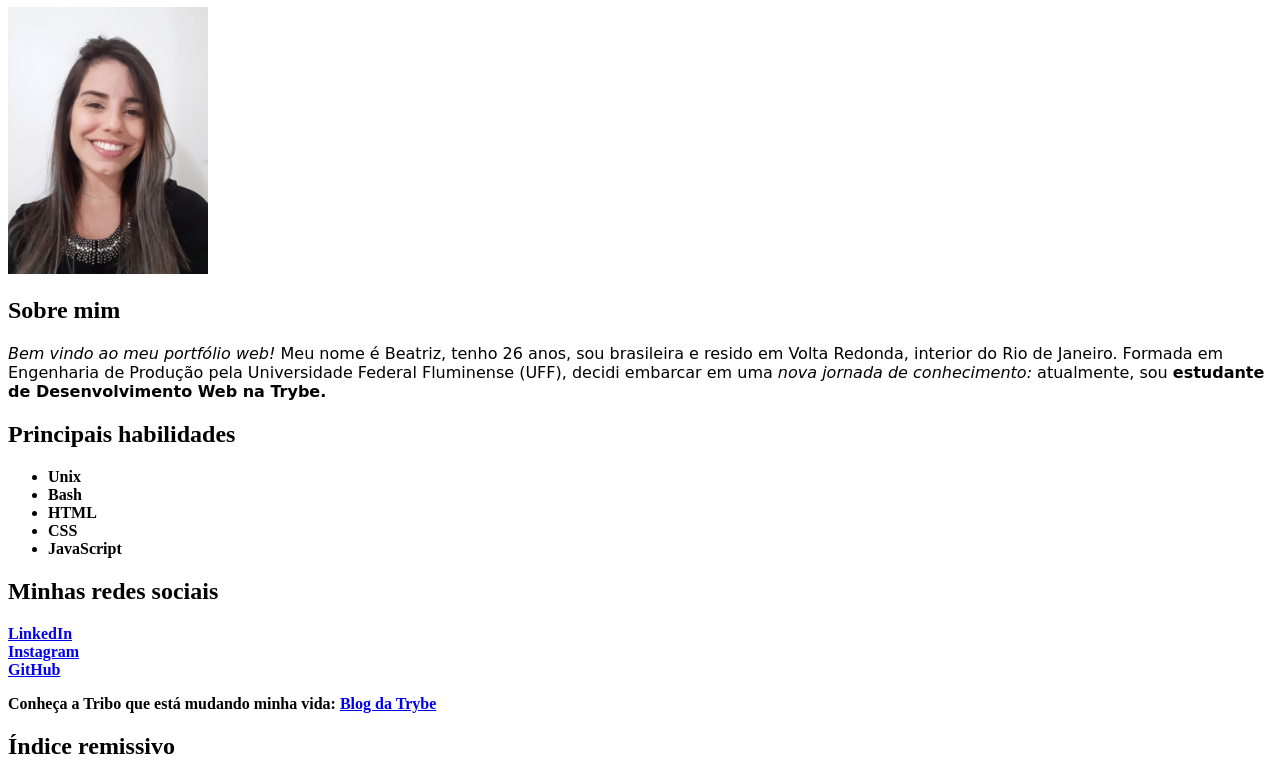
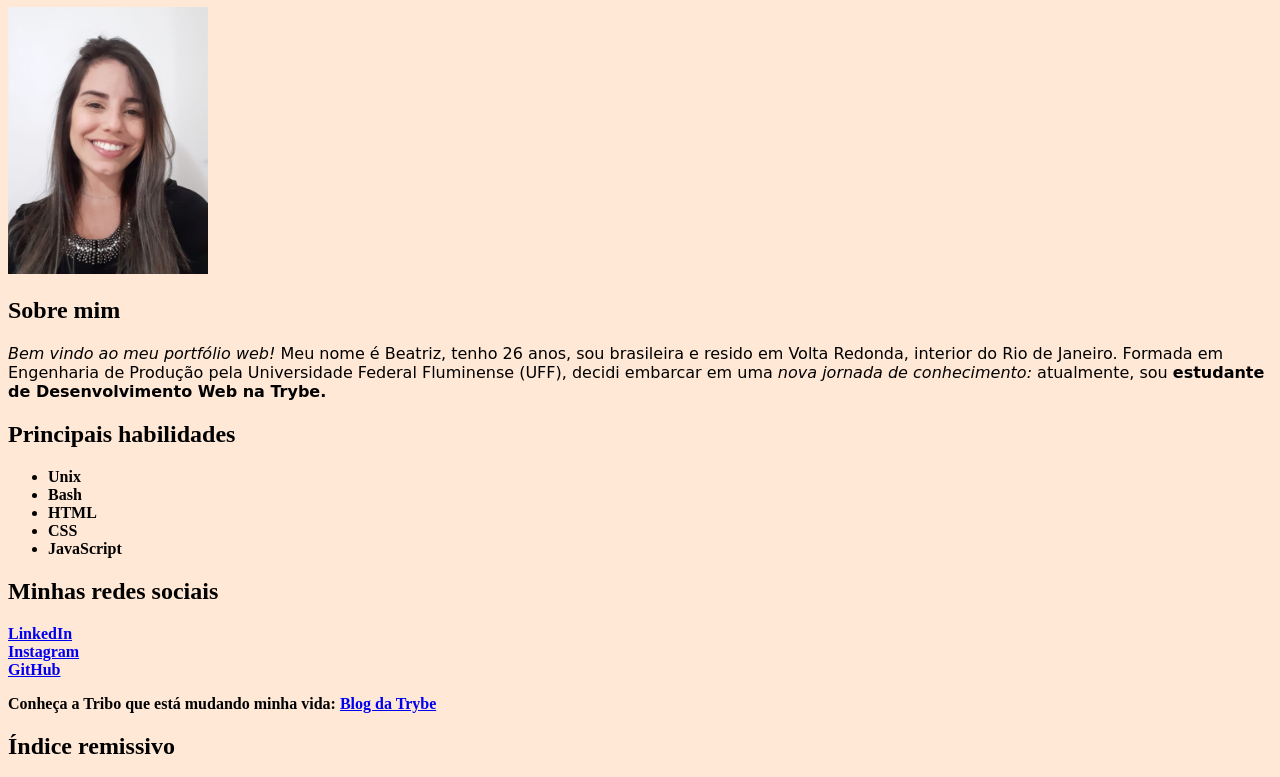
Before and after one commit to beatriz-estebanez/beatriz-estebanez.github.io, a plain HTML site: page index.html in a window 1280 px wide. Shown: the part 73-850 px from the top of the page. Drawn offline with Linux system fonts and the light colour scheme.

Commit message:
Alteraçao de cor do background

```diff
--- a/index.html
+++ b/index.html
@@ -7,9 +7,11 @@
         #nome {
             font-family: 'Times New Roman', Times, serif;
         }
-
         #descricao {
             font-family: cursive;
+        }
+        body {
+            background-color: #ffe8d6;
         }
 
     </style>
```
